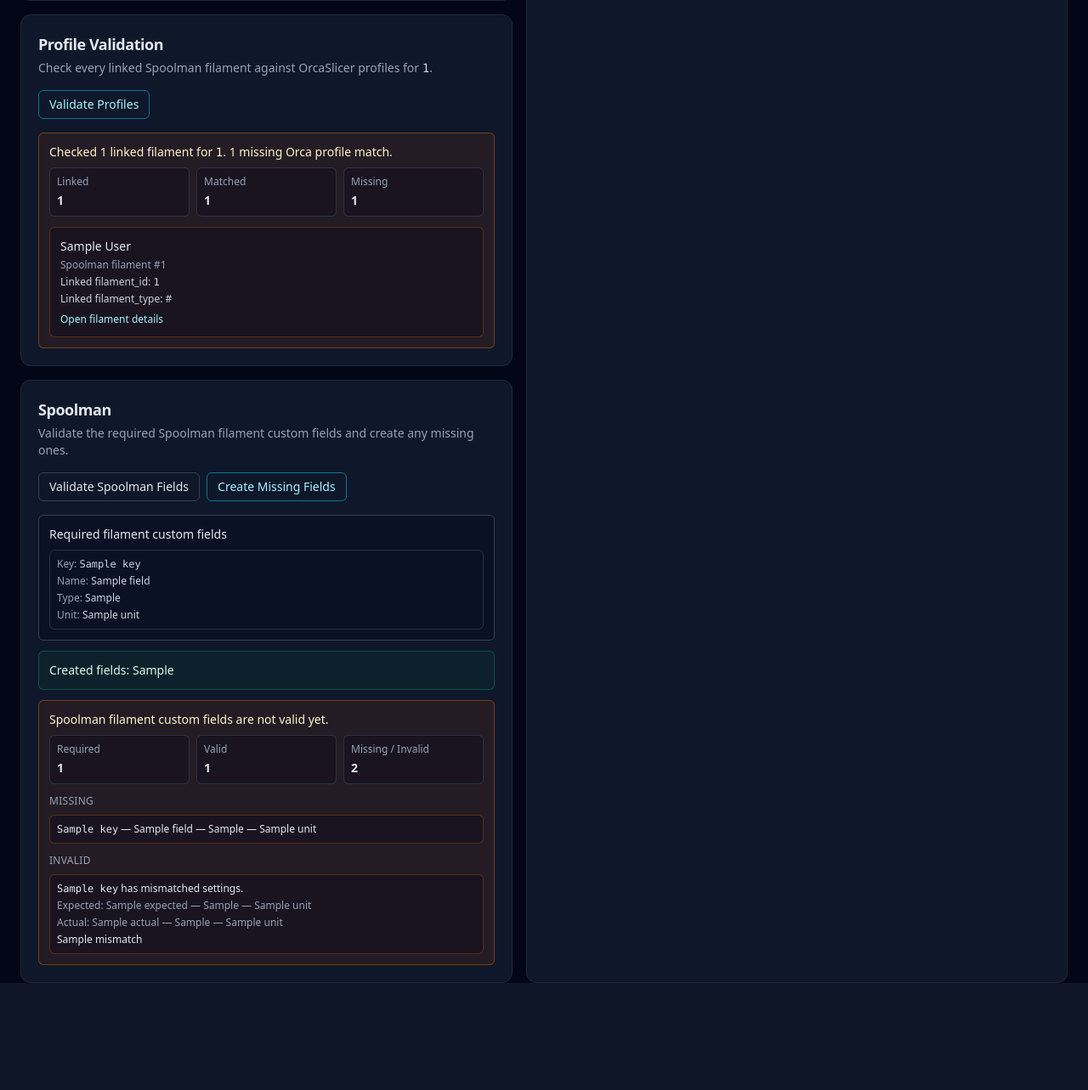
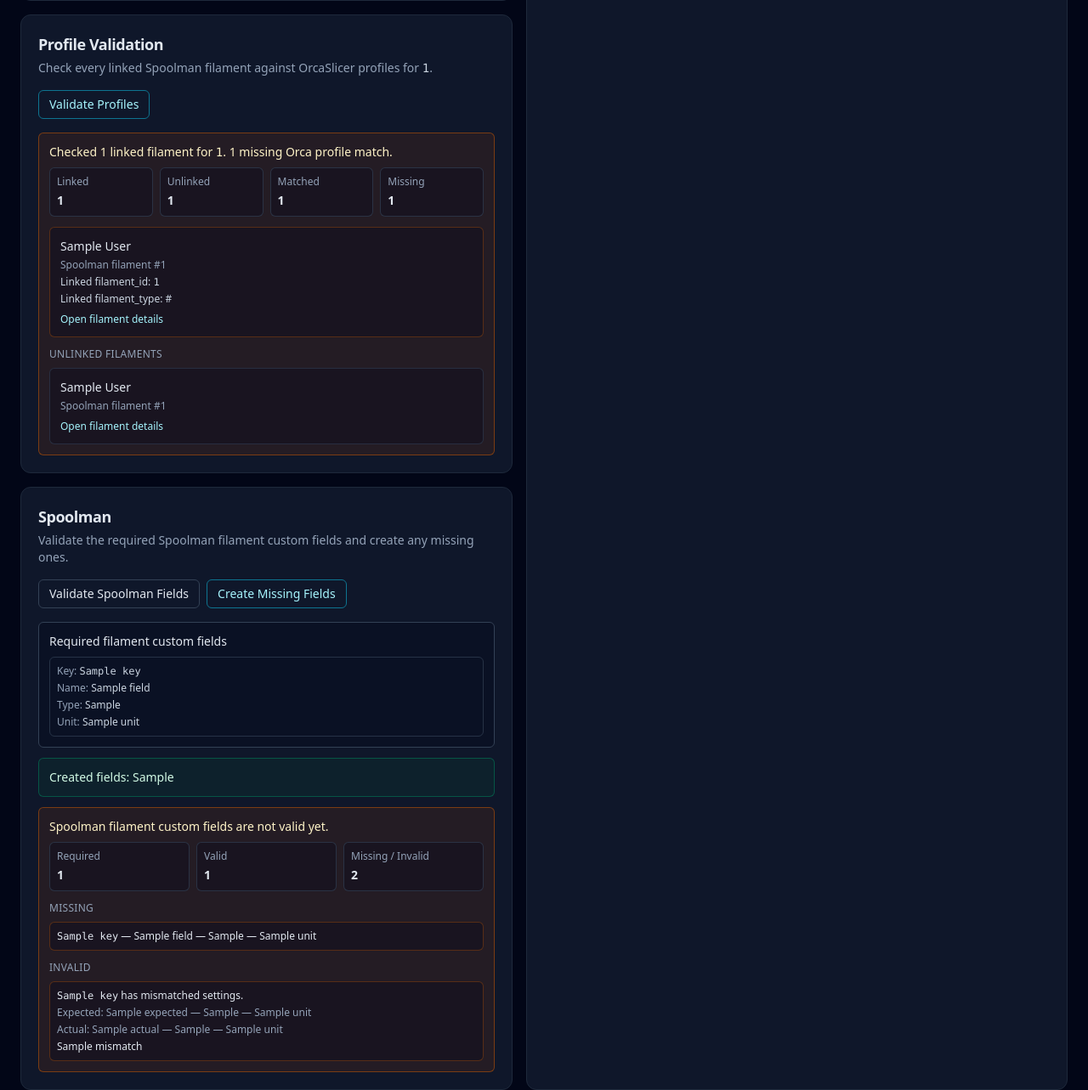
Before and after one commit to leolobato/bambu-spool-helper, a FastAPI app: template app/templates/settings.html in a window 1280 px wide. Shown: the part 539-1822 px from the top of the page at 85% size. Before the commit the page ends 1696 px from the top, so only its background shows below. Run offline with FastAPI, Linux system fonts and the light colour scheme; the template is opened without the code that fills it: most values are stand-ins (such as "Sample title", 1, 10 or a date in 2020); some libraries are stand-ins or nearby versions.

Commit message:
Surface unlinked filaments in profile validation result
- Expand the count grid from 3 to 4 columns, adding an Unlinked card
- Append a clickable-card list of unlinked filaments after the missing-list block
- Banner colour logic (amber/green) is unchanged; unlinked filaments are informational only

Co-Authored-By: Claude Sonnet 4.6 <noreply@anthropic.com>

```diff
--- a/app/templates/partials/settings_validation_result.html
+++ b/app/templates/partials/settings_validation_result.html
@@ -13,10 +13,14 @@
       {% endif %}
     </div>
 
-    <div class="mt-2 grid gap-2 text-xs text-slate-200 sm:grid-cols-3">
+    <div class="mt-2 grid gap-2 text-xs text-slate-200 sm:grid-cols-4">
       <div class="rounded-md border border-slate-700/70 bg-slate-950/30 p-2">
         <div class="text-slate-400">Linked</div>
         <div class="mt-1 text-sm font-semibold">{{ validation.linked_count }}</div>
+      </div>
+      <div class="rounded-md border border-slate-700/70 bg-slate-950/30 p-2">
+        <div class="text-slate-400">Unlinked</div>
+        <div class="mt-1 text-sm font-semibold">{{ validation.unlinked_count }}</div>
       </div>
       <div class="rounded-md border border-slate-700/70 bg-slate-950/30 p-2">
         <div class="text-slate-400">Matched</div>
@@ -47,6 +51,26 @@
         {% endfor %}
       </div>
     {% endif %}
+    {% if validation.unlinked %}
+      <div class="mt-3">
+        <div class="text-xs uppercase tracking-wide text-slate-400">Unlinked filaments</div>
+        <div class="mt-2 space-y-2">
+          {% for item in validation.unlinked %}
+            <button
+              class="block w-full rounded-md border border-slate-700/60 bg-slate-950/30 p-3 text-left text-sm text-slate-200 transition hover:bg-slate-900/60"
+              hx-get="/web/filament/{{ item.filament.id }}?machine={{ validation.machine_id }}"
+              hx-target="#filament-detail"
+              hx-swap="innerHTML"
+              type="button"
+            >
+              <div class="font-medium">{{ item.filament.display_name }}</div>
+              <div class="mt-1 text-xs text-slate-400">Spoolman filament #{{ item.filament.id }}</div>
+              <div class="mt-2 text-xs text-cyan-200">Open filament details</div>
+            </button>
+          {% endfor %}
+        </div>
+      </div>
+    {% endif %}
   </div>
 {% else %}
   <div class="rounded-md border border-dashed border-slate-700 p-3 text-sm text-slate-400">
```
